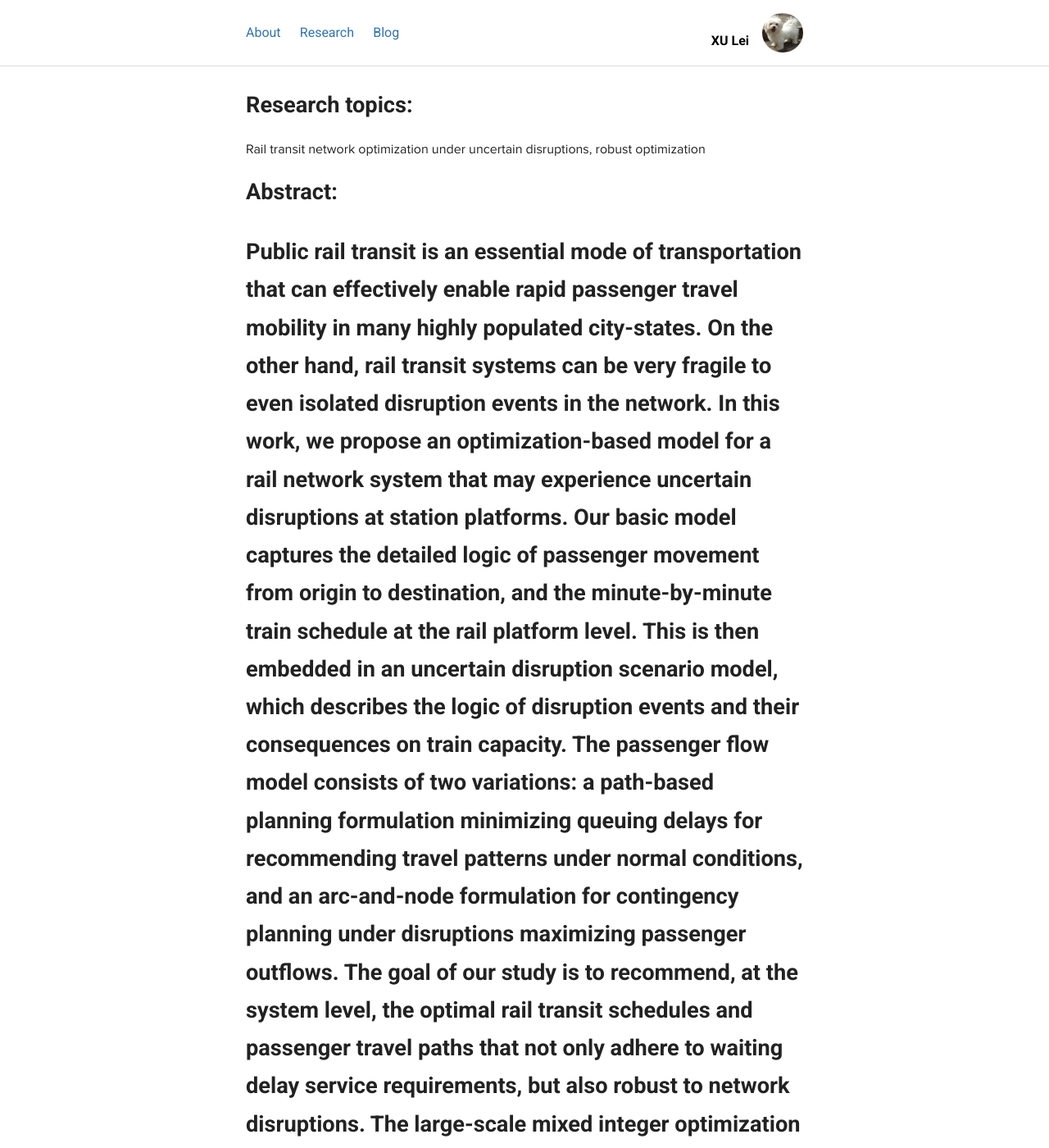
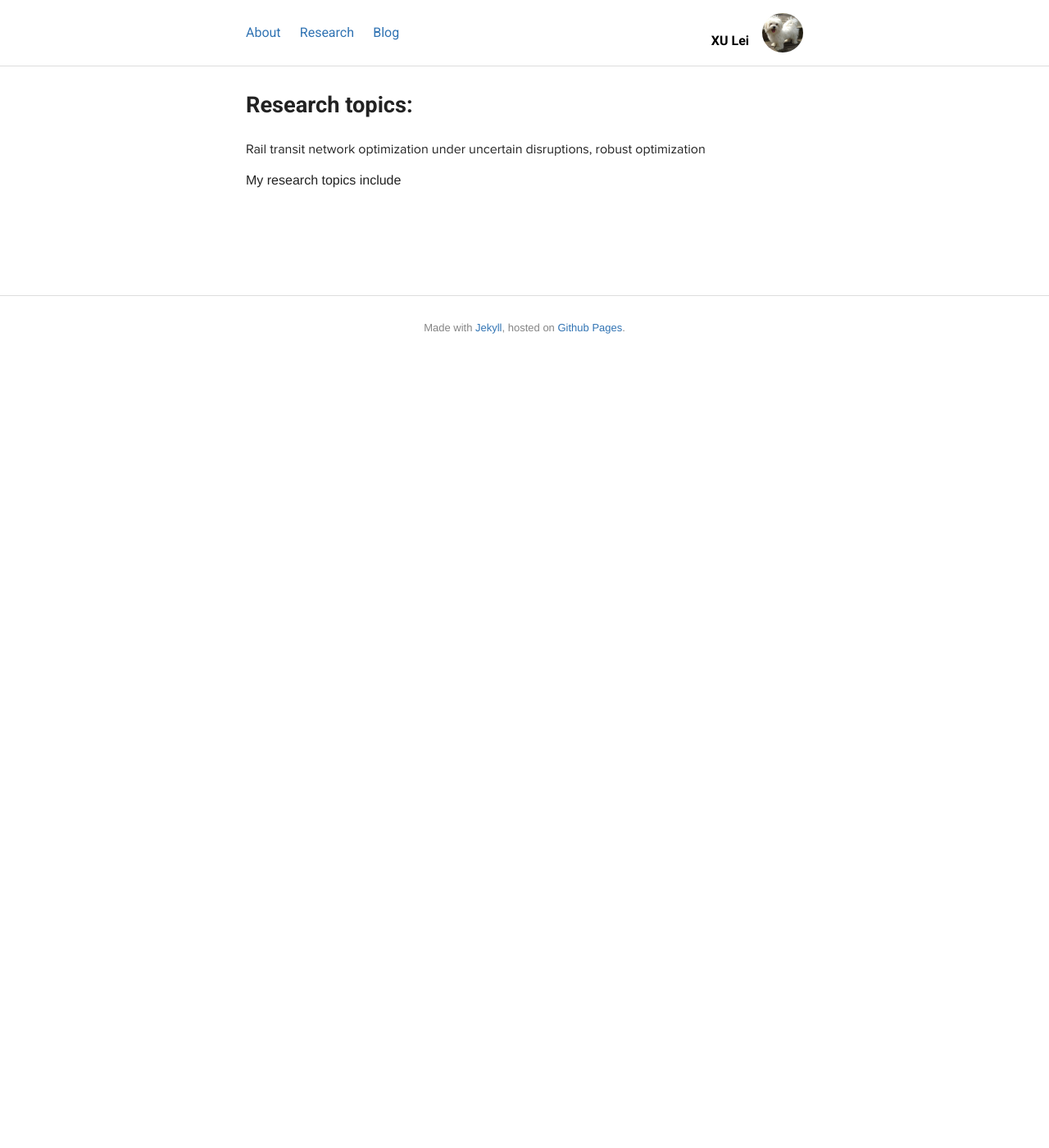
Before and after one commit to shirleysteve/1, a Jekyll site: the page built from research/index.html, in a window 1280 px wide and 1400 px high. Shown: the whole window at 82% size. Built offline with Jekyll 4.4.1, drawn with Linux system fonts in a browser that asks for light colours; Markdown is read by kramdown in place of the engine named in the settings; some of the changed text lies outside the part shown.

Commit message:
Update research.html

```diff
--- a/_layouts/research.html
+++ b/_layouts/research.html
@@ -10,13 +10,11 @@ layout: default
    Rail transit network optimization under uncertain disruptions, robust optimization
         </p>
 
-<h1>Abstract:<h1>
+<!--<h1>Abstract:<h1>
   <p>
   Public rail transit is an essential mode of transportation that can effectively enable rapid passenger travel mobility in many highly populated city-states. On the other hand, rail transit systems can be very fragile to even isolated disruption events in the network. In this work, we propose an optimization-based model for a rail network system that may experience uncertain disruptions at station platforms. Our basic model captures the detailed logic of passenger movement from origin to destination, and the minute-by-minute train schedule at the rail platform level. This is then embedded in an uncertain disruption scenario model, which describes the logic of disruption events and their consequences on train capacity. The passenger flow model consists of two variations: a path-based planning formulation minimizing queuing delays for recommending travel patterns under normal conditions, and an arc-and-node formulation for contingency planning under disruptions maximizing passenger outflows. The goal of our study is to recommend, at the system level, the optimal rail transit schedules and passenger travel paths that not only adhere to waiting delay service requirements, but also robust to network disruptions. The large-scale mixed integer optimization model is solved via an efficient iterative cutting plane procedure. We demonstrate the practical significance of the model based on a case study example.
 
-    <!--I graduated in 2008 from <a href="http://www.polytechnique.edu/jsp/accueil.jsp?LANGUE=1">Polytechnique</a> and joined <a href="https://www.google.com/about/jobs/locations/zurich/">Google</a> as a software engineer intern. I came back to Paris in 2009 and worked 3 years as a software engineer for <a href="http://www.virtuoz.com">VirtuOz</a> on the SaaS tool suite. In 2012, I joined <a href="http://www.applidget.com">Applidget</a>
-    as the lead developer of <a href="http://www.mobicheckin.com">MobiCheckin</a>, an award-winning SaaS solution for professional event organizer. Since 2007, I have technically bootstraped <a href="http://www.sogedis.fr">Sogedis</a> and grow it to a 3M€ business. Since 2014, I <a href="/blog/2014/07/29/le-wagon-cto.html">am CTO</a> of <a href="http://www.lewagon.com">Le Wagon</a>, a French 9 week-long bootcamp where we teach ruby on rails programming to entrepreneurs.-->
-  </p>
+  </p>-->
 
 
   {{ content }}
```
